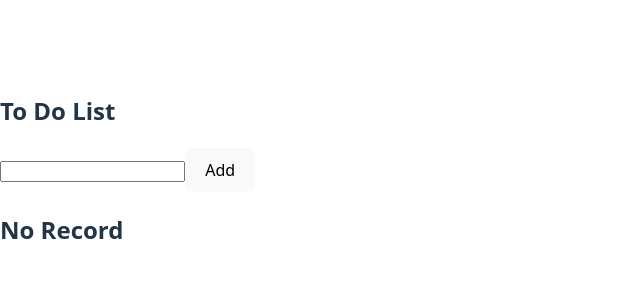
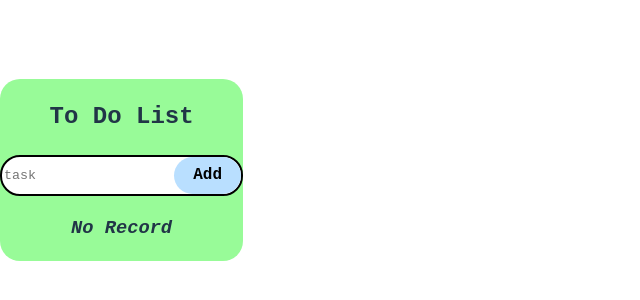
Before and after one commit to luckygith/todolist, a React (Vite) app: page / in a window 1280 px wide. Shown: the part 230-530 px from the top of the page, without its empty margins (0-640 px from the left). Built offline with nearby package versions, Linux system fonts and the light colour scheme.

Commit message:
Fix App css

```diff
--- a/src/blocks/App.css
+++ b/src/blocks/App.css
@@ -0,0 +1,49 @@
+.page {
+  display: flex;
+  flex-direction: column;
+  align-items: center;
+  background-color: palegreen;
+  font-family: "Courier New", Courier, monospace;
+  border-radius: 20px;
+}
+
+.page__title {
+  /* font-family: "Courier New", Courier, monospace; */
+}
+
+.page__prompt {
+  font-style: italic;
+}
+
+.create-item {
+  display: flex;
+  /* align-items: center; */
+  border: 2px #000 solid;
+  border-radius: 20px;
+  background-color: #ffffff;
+}
+
+.create-item__input {
+  border: none;
+  background: transparent;
+  outline: none;
+  font-family: "Courier New", Courier, monospace;
+}
+
+.create-item__submit {
+  background: #b9dfff;
+  font-family: "Courier New", Courier, monospace;
+  font-weight: 700;
+  border: none;
+  border-radius: 20px;
+  /* box-shadow: 5px 5px 5px #eee;
+  text-shadow: none; */
+}
+
+.create-item__submit:hover {
+  background: #016abc;
+  border: none;
+  border-radius: 20px;
+  /* box-shadow: 5px 5px 5px #eee; */
+  /* text-shadow: none; */
+}
--- a/src/components/CreateItem.jsx
+++ b/src/components/CreateItem.jsx
@@ -2,9 +2,9 @@ import React, { Component } from "react";
 
 function CreateItem() {
   return (
-    <div>
-      <input type="text" className="create-item__input" />
-      <button type="submit" className="create-item__button">
+    <div className="create-item">
+      <input type="text" className="create-item__input" placeholder="task" />
+      <button type="submit" className="create-item__submit">
         Add
       </button>
     </div>
--- a/src/components/Page.jsx
+++ b/src/components/Page.jsx
@@ -9,8 +9,8 @@ function Page() {
       <h2 className="page__title">To Do List</h2>
       <CreateItem />
       {todos.length === 0 ? (
-        <div className="page__list">
-          <h2>No Record</h2>
+        <div className="page__prompt">
+          <h3>No Record</h3>
         </div>
       ) : (
         todos.map((todo) => <div>{todo}</div>)
```
